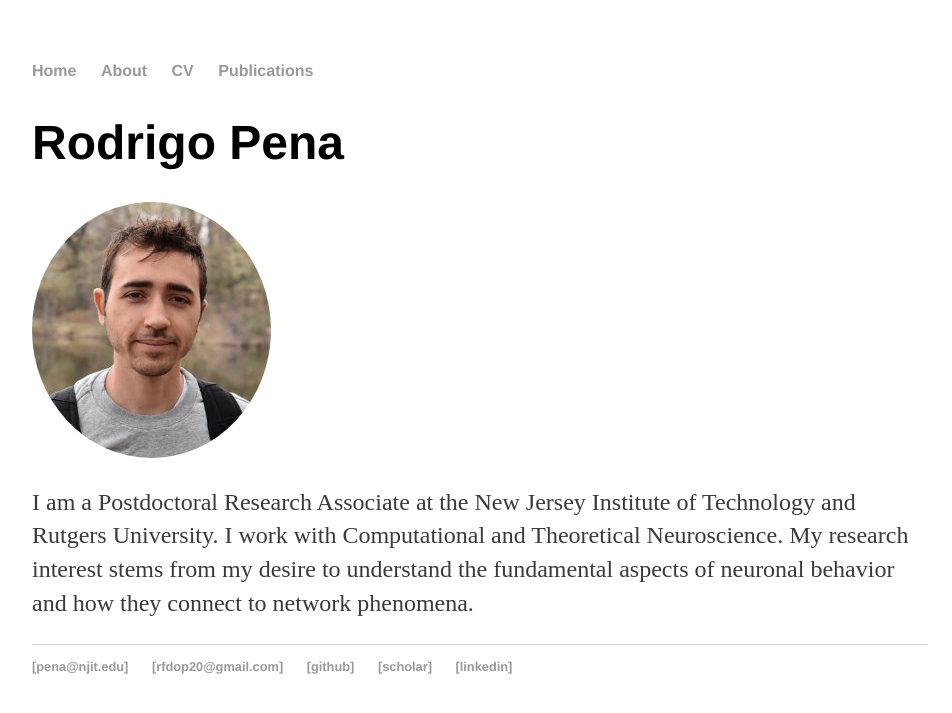
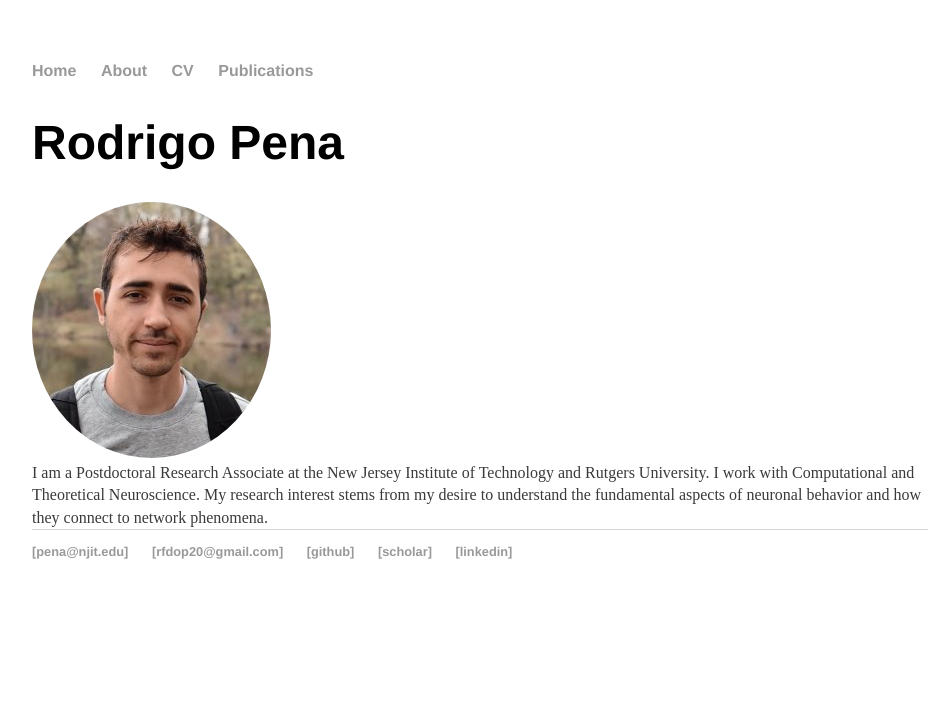
Before and after one commit to pena-rodrigo/oldwebsite, a Jekyll site: the page built from index.html, in a window 1280 px wide. Shown: the top 713 px of the page, without its empty margins (160-1112 px from the left). Built offline with Jekyll 4.4.1, drawn with Linux system fonts in a browser that asks for light colours.

Commit message:
fontsize

```diff
--- a/css/main.css
+++ b/css/main.css
@@ -4,12 +4,14 @@ a { text-decoration: none; color: #999; }
 a:hover { text-decoration: underline; }
 
 p, ul { font-size: 1.5em; line-height: 1.4em; color: rgb(58, 58, 58); }
+p2 { font-size: 1.0em; line-height: 1.4em; color: rgb(58, 58, 58); }
 
 h1, h2, h3, h4 { font-family: 'Helvetica', 'Arial', 'Sans-Serif'; }
 h1 { font-size: 3em;  }
 h2 { font-size: 2.7em; }
 h3 { font-size: 2.3em; }
 h4 { font-size: 1.9em; }
+
 
 nav ul, footer ul { font-size: 1em; font-family: 'Helvetica', 'Arial', 'Sans-Serif'; padding: 0px; list-style: none; font-weight: bold; }
 nav ul li, footer ul li { display: inline; margin-right: 20px; }
--- a/index.html
+++ b/index.html
@@ -9,9 +9,9 @@ title: Rodrigo Pena
 					<img src='rodrigo_pena.jpeg' class='iconDetails'>
 				</div>
 				<div   class="right" >
-					<p>I am a Postdoctoral Research Associate at the New Jersey Institute of Technology and Rutgers University.
+					<p2>I am a Postdoctoral Research Associate at the New Jersey Institute of Technology and Rutgers University.
 					   I work with Computational and Theoretical Neuroscience. My research interest stems from my desire to understand the
 					   fundamental aspects of neuronal behavior and how they connect to network phenomena.
-					</p>
+					</p2>
 				</div>
     		</div><!-- /.blurb -->
```
